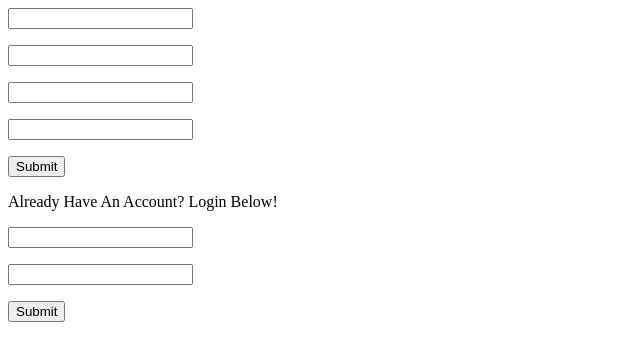
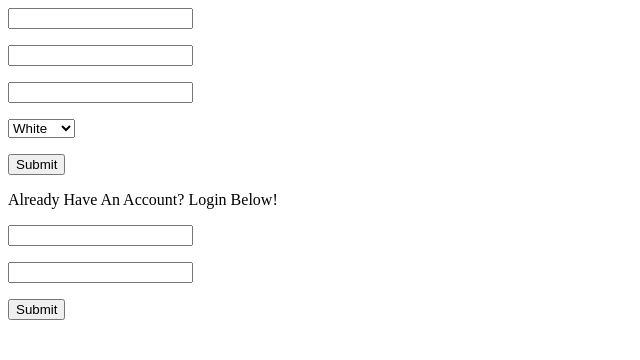
Before and after one commit to brendenHartman/Phase-4-Final-Project, a React (Create React App) app in the folder client/: page / in a window 1280 px wide. Shown: the top 360 px of the page, without its empty margins (0-640 px from the left). Built offline with nearby package versions, Linux system fonts and the light colour scheme; no server answers.

Commit message:
finished prject app code

```diff
--- a/client/src/components/App.js
+++ b/client/src/components/App.js
@@ -168,6 +168,14 @@ useEffect(() => {
   .catch(error => console.log(error))
 },[reload])
 
+function handleDelete(event){
+  fetch(`/drivers/${user.id}`,{
+    method: 'DELETE',
+  })
+  .then(r => r.json())
+  .then(data => setUser(null))
+}
+
 function handleRemove(event){
   const carId = event.target.parentElement.id
   fetch(`/drivers/${user.id}`, {
@@ -292,7 +300,7 @@ function handleReserve(event){
 
   return (
   <>
-    <NavBar user={user} handleClick={handleSignout}/>
+    <NavBar user={user} handleClick={handleSignout} handleDelete={handleDelete}/>
     <Switch>
       <Route exact path="/">
         <Home  user={user} handleRemove={handleRemove} handleLeave={handleLeave} handleColor={handleColor}/>
--- a/client/src/components/Login.js
+++ b/client/src/components/Login.js
@@ -18,7 +18,19 @@ function Login({formik, formik2}){
             <p>{formik.errors.username}</p>
             <input id="password" onChange={handleChange} value={values.password} />
             <p>{formik.errors.password}</p>
-            <input id="color" onChange={handleChange} value={values.color} />
+            <select id='color' onChange={handleChange} value={values.color}>
+                    <option value='White' label='White'>White</option>
+                    <option value='Red' label='Red'>Red</option>
+                    <option value='Orange' label='Orange'>Orange</option>
+                    <option value='Yellow' label='Yellow'>Yellow</option>
+                    <option value='Green' label='Green'>Green</option>
+                    <option value='Teal' label='Teal'>Teal</option>
+                    <option value='Blue' label='Blue'>Blue</option>
+                    <option value='Purple' label='Purple'>Purple</option>
+                    <option value='Pink' label='Pink'>Pink</option>
+                    <option value='Gray' label='Gray'>Gray</option>
+                    <option value='Black' label='Black'>Black</option>
+            </select>
             <p>{formik.errors.color}</p>
             <input id="submit" type="submit" />
           </form>
--- a/client/src/components/NavBar.js
+++ b/client/src/components/NavBar.js
@@ -1,7 +1,7 @@
 import { Link } from "react-router-dom";
 
 
-function NavBar({user, handleClick}){
+function NavBar({user, handleClick, handleDelete}){
     return(
         <div className="navBar" id='navBar' style={{background: user.color}}>
             <div id='color' style={{color: user.color}}></div>
@@ -11,6 +11,7 @@ function NavBar({user, handleClick}){
                 <Link className="nav-link" to="/meets">Meets</Link>
             </div>
             <input id="signoutButton" type="button" value='Signout' onClick={handleClick}/>
+            <input id='deleteAcountButton' type='button' value='delete account' onClick={handleDelete}/>
         </div>
     );
 }
```
